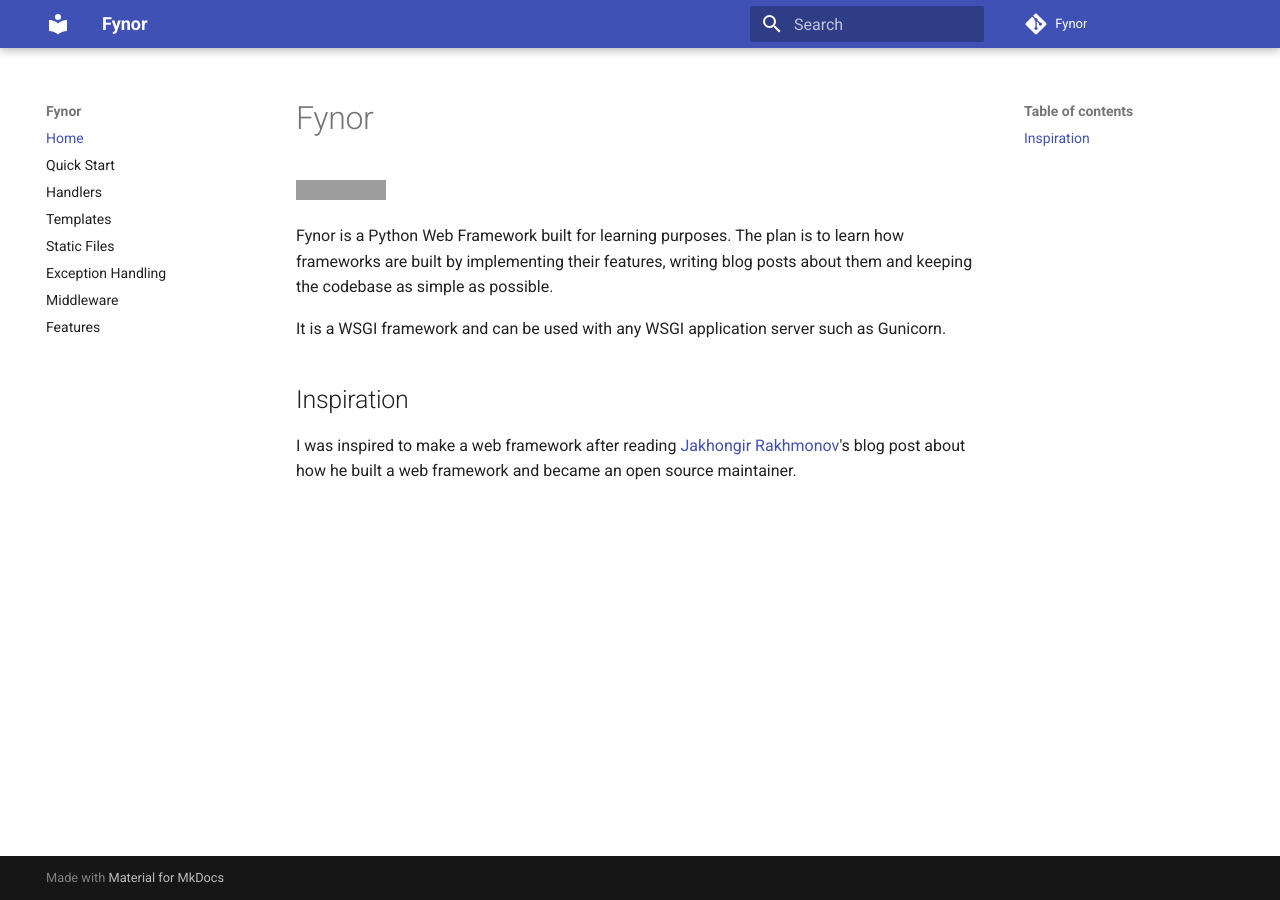
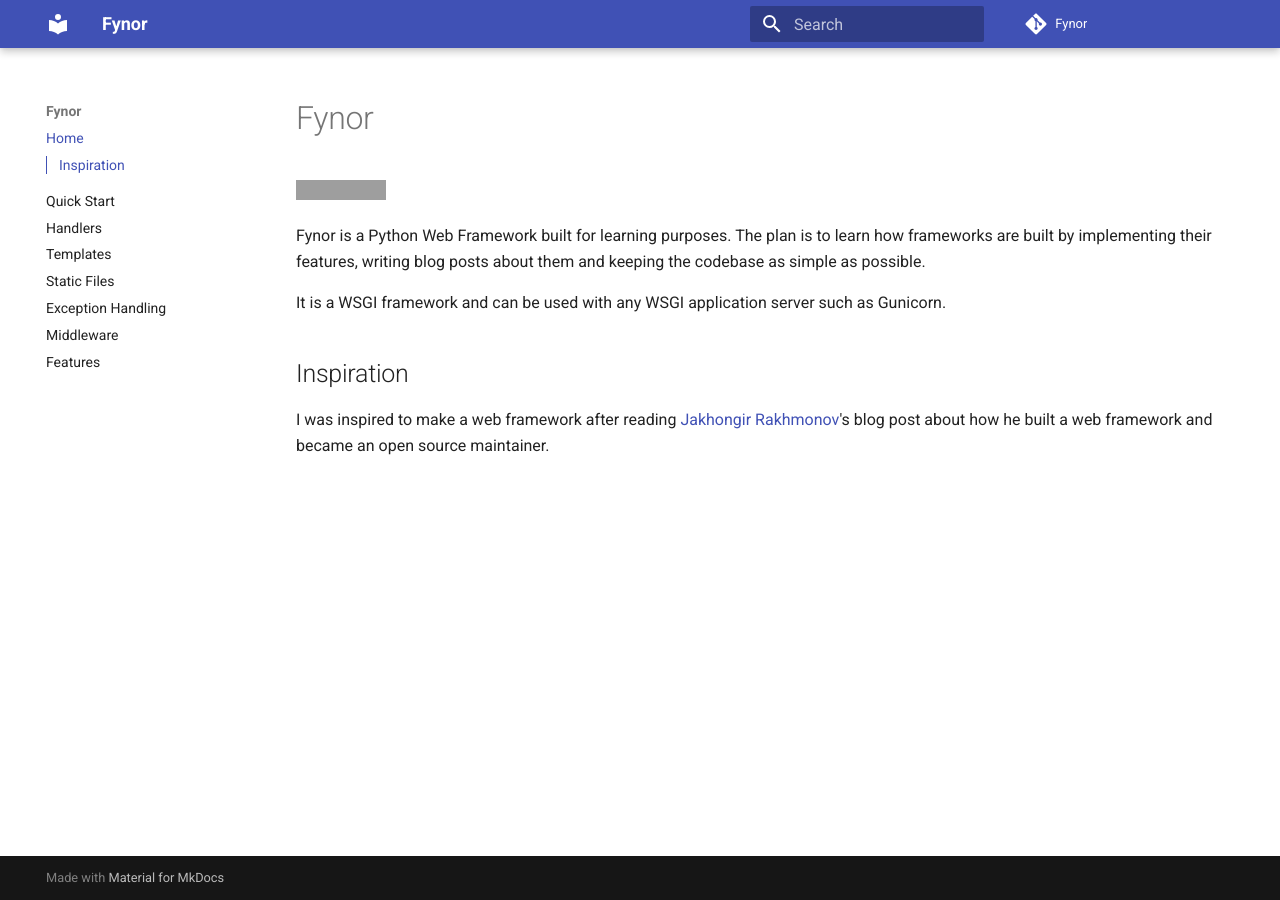
Before and after one commit to goldendevuz/fynor-docs, an MkDocs documentation site: the page built from docs/index.md, in a window 1280 px wide. Built offline with MkDocs 1.6.1 and Material for MkDocs 9.7.7, drawn with Linux system fonts in a browser that asks for light colours; comment, search, counter and statistics services are not loaded; grey boxes are pictures that could not be loaded.

Commit message:
2025.09.21/19:34

```diff
--- a/mkdocs.yml
+++ b/mkdocs.yml
@@ -8,8 +8,12 @@
 theme:
   name: material
   palette:
-    primary: indigo
-    accent: indigo
+    - scheme: default
+      primary: indigo
+      accent: indigo
+    - scheme: slate
+      primary: indigo
+      accent: indigo
   font:
     text: Roboto
     code: Roboto Mono
@@ -19,6 +23,10 @@
     - navigation.top
     - search.highlight
     - search.suggest
+    - content.code.annotate
+    - content.tabs
+    - toc.integrate
+    - palette.toggle
 
 nav:
   - Home: index.md
@@ -40,3 +48,11 @@
 
 extra:
   version: 0.1.2
+  badges:
+    python: "https://img.shields.io/badge/python-3.9%2B-blue"
+    fynor: "https://img.shields.io/badge/fynor-0.1.2-green"
+    jinja2: "https://img.shields.io/badge/Jinja2-3.1.6-orange"
+    parse: "https://img.shields.io/badge/parse-1.20.2-red"
+    webob: "https://img.shields.io/badge/WebOb-1.8.9-yellow"
+    whitenoise: "https://img.shields.io/badge/whitenoise-6.11.0-lightgrey"
+    license: "https://img.shields.io/badge/license-MIT-brightgreen"
```
